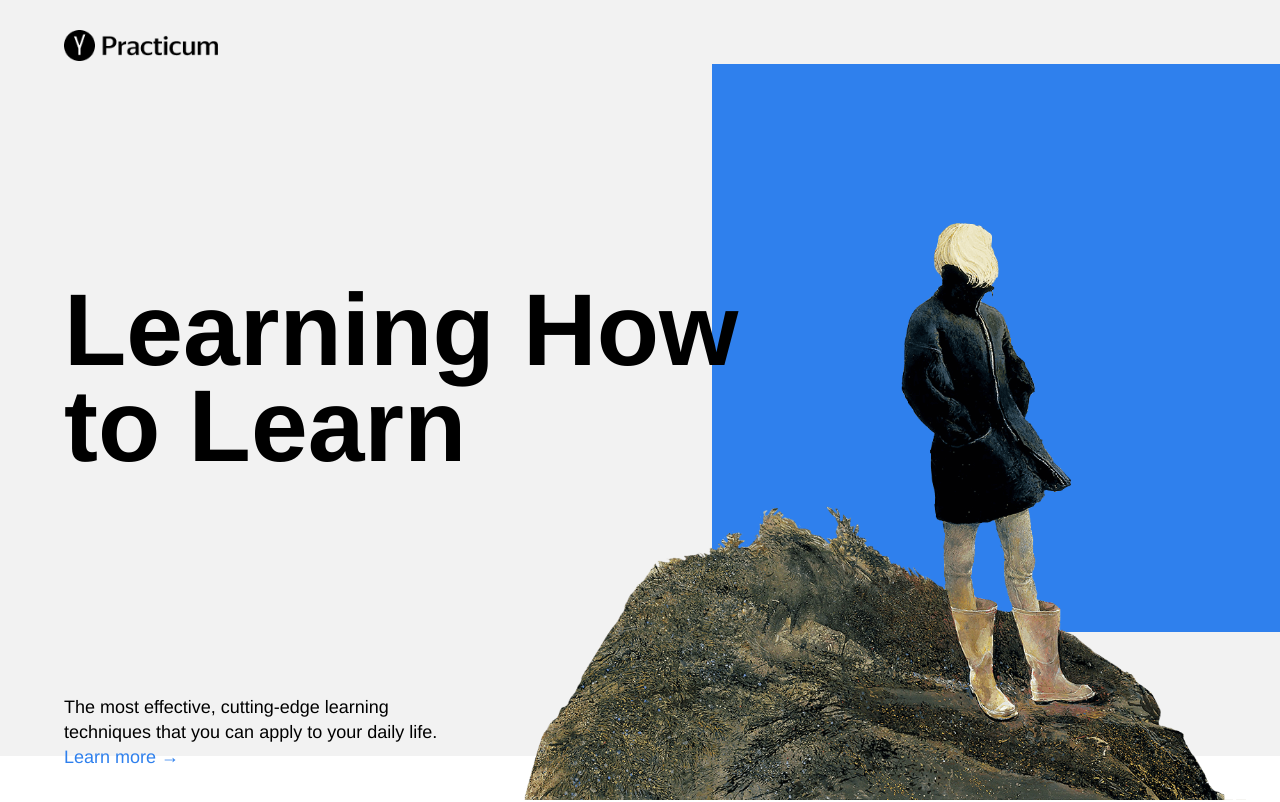
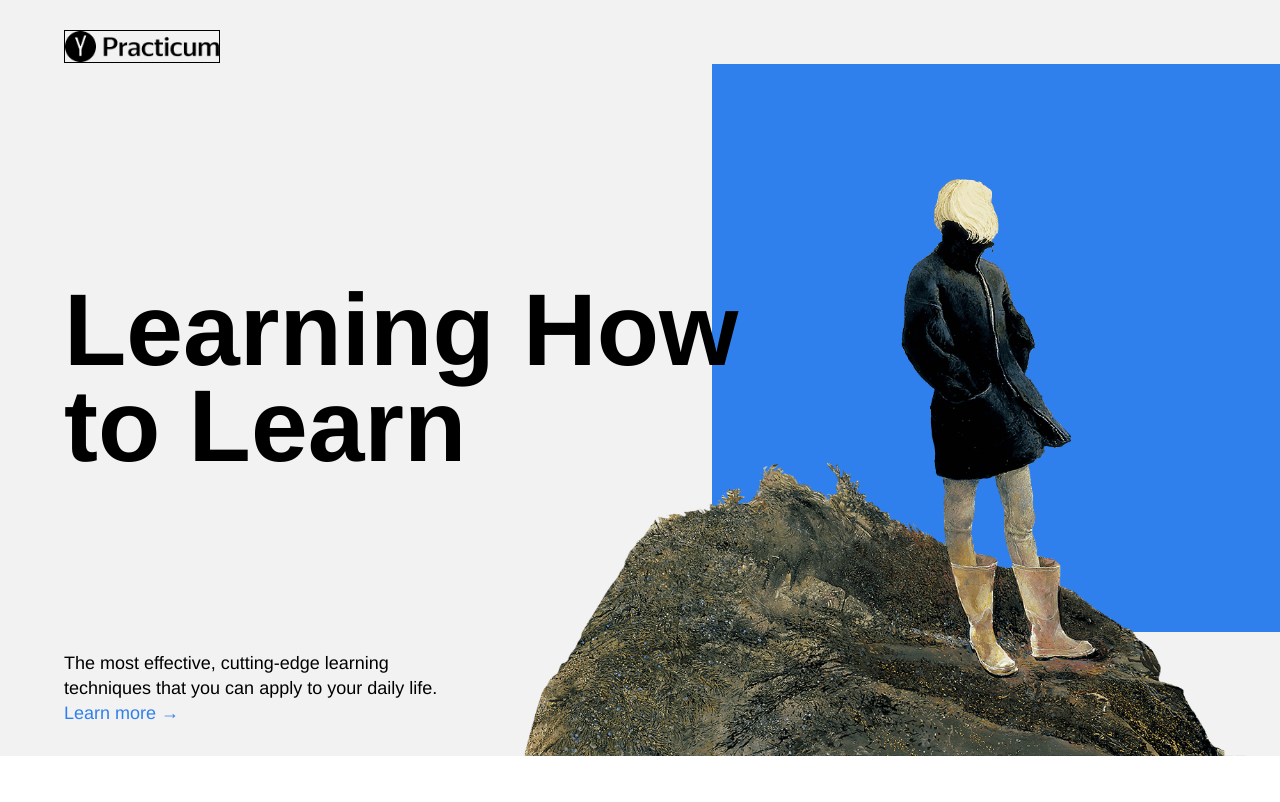
Before and after one commit to ScorpioXKiller/web_project_1, a plain HTML site: page index.html in a window 1280 px wide. Shown: the top 802 px of the page. Drawn offline with Linux system fonts and the light colour scheme.

Commit message:
Some fixes in the heading.

```diff
--- a/styles/style.css
+++ b/styles/style.css
@@ -18,15 +18,17 @@
   min-height: 600px;
   max-height: 756px;
   display: flex;
+  position: relative;
   flex-direction: column;
   justify-content: center;
 }
 
 .logo{
-  z-index: 1;
+  z-index: 2;
 }
 
 .logo_place_header{
+  border: 1px solid black;
   width: 154px;
   height: 31px;
   margin-left: 64px;
@@ -76,6 +78,7 @@
   height: 568px;
   width: 568px;
   background-color: #2f80ed;
+  display: flex;
   position: absolute;
   right: 0;
   top: 0;
@@ -130,8 +133,7 @@
   align-items: center;
 }
 
-.section-title
-{
+.section-title{
   width: 60%;
   margin: 0 0 20px;
   line-height: 69px;
```
